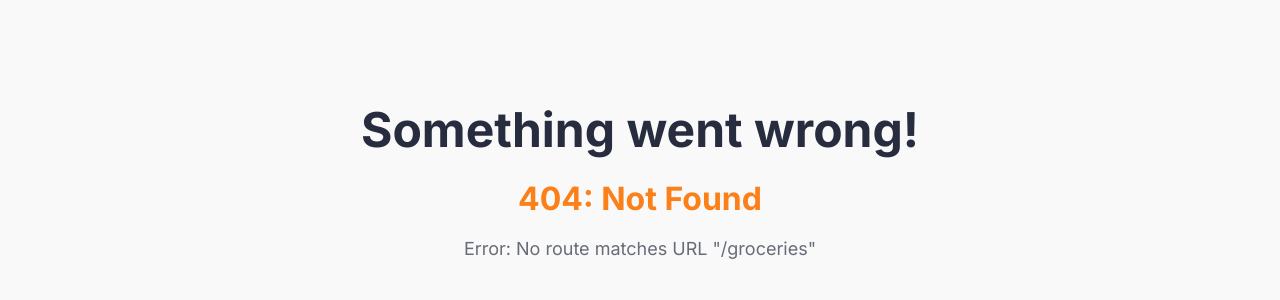
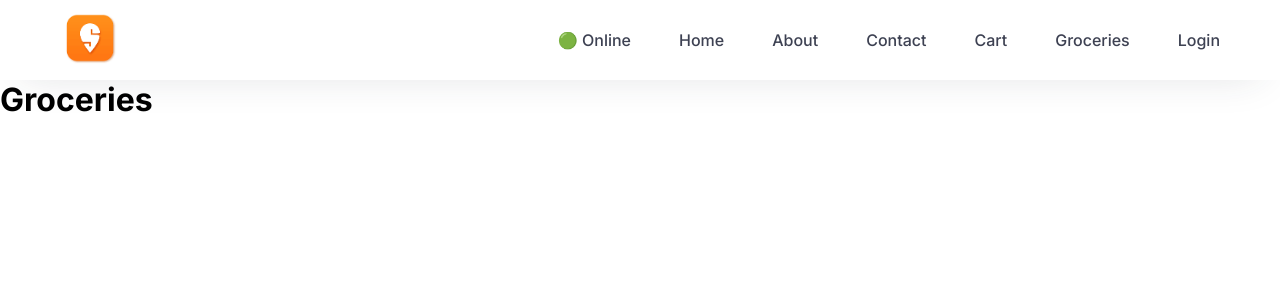
Before and after one commit to waghdoh/React, a React (Vite) app: page /groceries in a window 1280 px wide. Before the commit this address had no page. Shown: the top 300 px of the page. Built offline with nearby package versions, Linux system fonts and the light colour scheme.

Commit message:
lazy loading and  bundling

```diff
--- a/src/App.js
+++ b/src/App.js
@@ -1,13 +1,21 @@
-import React from "react";
+import React , {lazy, Suspense}from "react";
 import ReactDom from "react-dom/client";
 import Header from "./components/Header";
 import Body from "./components/Body";
-import About from "./components/About";
+// import About from "./components/About";
 import Error from "./components/Error";
 import Contact from "./components/Contact";
 import { createBrowserRouter, RouterProvider, Outlet } from "react-router-dom";
 import RestaurantMenu, { restaurantMenuLoader } from "./components/RestaurantsMenu";
+// import Groceries from "./components/Groceries";
 
+
+// lazy loading
+// chunckinh
+// dynamic loading
+// ondemand import
+const Groceries = lazy(() => import("./components/Groceries"))
+const About = lazy(() => import("./components/About"))
 const AppLayout = () => {
     return (
         <div className="app">
@@ -28,11 +36,23 @@ const appRoute = createBrowserRouter([
             },
             {
                 path: "/about",
-                element: <About />,
+                element: (
+                   <Suspense fallback={<h1>Loading...</h1>}>
+                       <About />
+                   </Suspense>
+                )
             },
             {
                 path: "/contact",
                 element: <Contact />,
+            },
+            {
+                path: "/groceries",
+                element:(
+                   <Suspense fallback={<h1>Loading...</h1>}>
+                       <Groceries />
+                   </Suspense>
+                )
             },
             {
                 path: "/restaurant/:resId",
--- /dev/null
+++ b/src/components/Groceries.js
@@ -0,0 +1,6 @@
+const Groceries = () => {
+     return (
+        <h1>Groceries</h1>
+     )
+}
+ export default Groceries;
--- a/src/components/Header.js
+++ b/src/components/Header.js
@@ -22,6 +22,7 @@ const Header = () => {
                     <li><Link to="/about"><i className="fa-solid fa-circle-info"></i> About</Link></li>
                     <li><Link to="/contact"><i className="fa-solid fa-phone"></i> Contact</Link></li>
                     <li><i className="fa-solid fa-cart-shopping"></i> Cart</li>
+                    <li><Link to="/groceries"><i className="fa-solid fa-basket-shopping"></i> Groceries</Link></li>
                     <li><i className="fa-solid fa-user"></i> Login</li>
                 </ul>
             </div>
```
